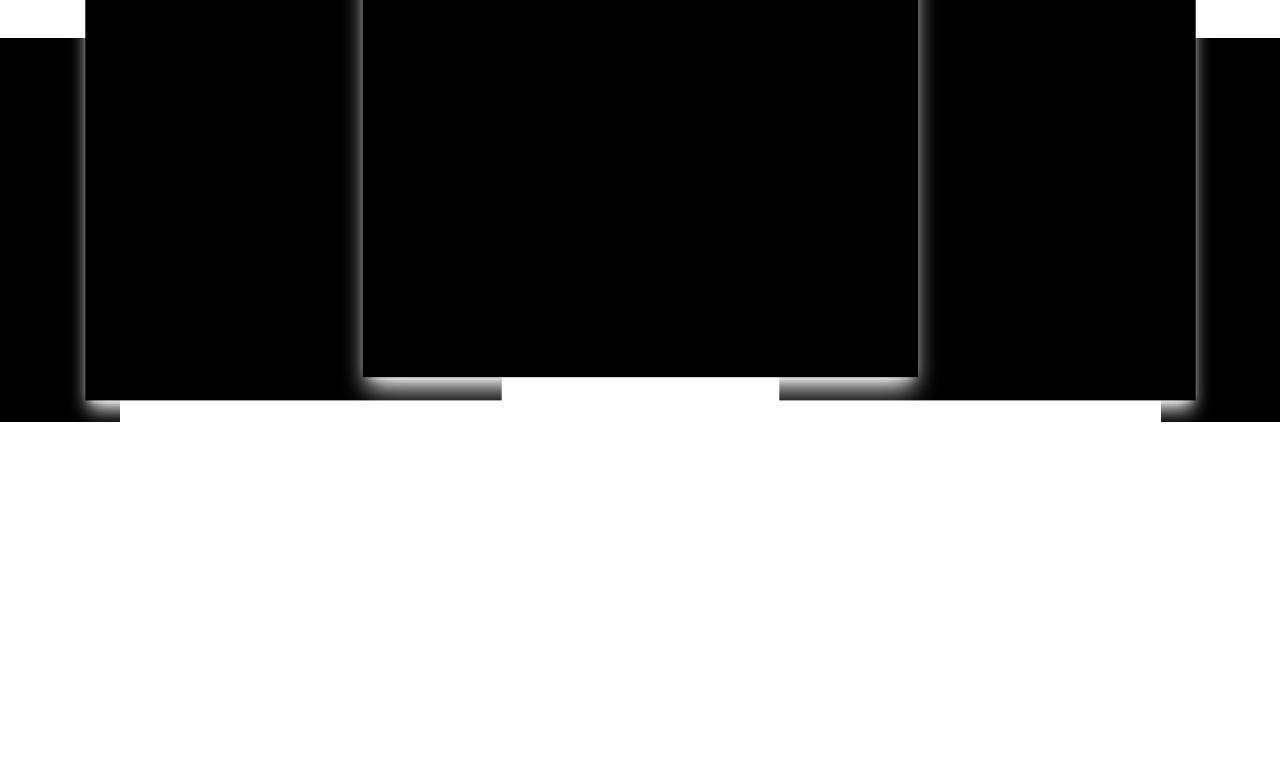
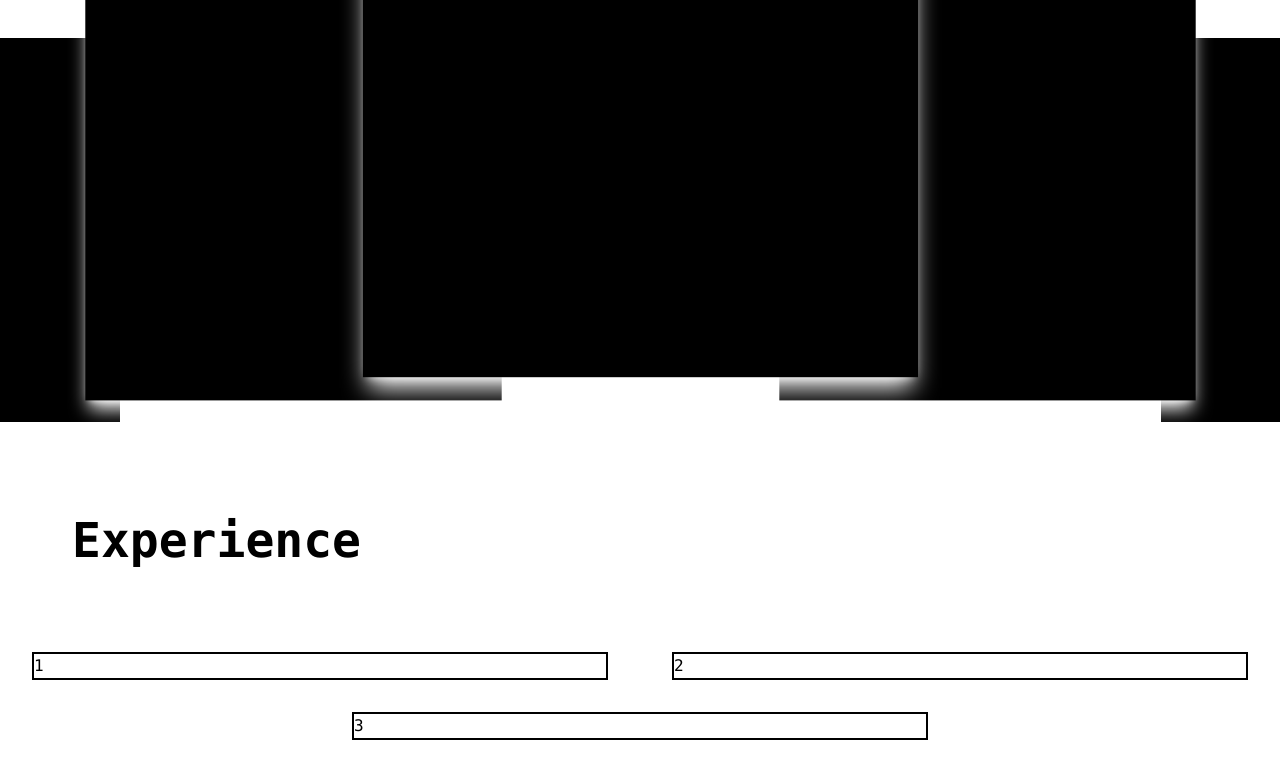
Before and after one commit to OshkarVTec/portfolio_v2, a React (Vite) app: page / in a window 1280 px wide. Shown: the part 1212-1990 px from the top of the page. Before the commit the page ends 1842 px from the top, so only its background shows below. Built offline with nearby package versions, Linux system fonts and the light colour scheme.

Commit message:
add experience section

```diff
--- a/src/App.tsx
+++ b/src/App.tsx
@@ -1,3 +1,4 @@
+import Experience from "./Experience/Experience";
 import Hero from "./Hero/Hero";
 import Projects from "./Projects/Projects";
 
@@ -6,6 +7,7 @@ function App() {
 		<>
 			<Hero />
 			<Projects />
+			<Experience />
 		</>
 	);
 }
--- /dev/null
+++ b/src/Experience/Experience.tsx
@@ -0,0 +1,14 @@
+import Subtitle from "../common/Subtitle";
+
+export default function Experience() {
+	return (
+		<div className="h-screen">
+			<Subtitle>Experience</Subtitle>
+			<div className="flex flex-wrap justify-around">
+				<div className="border-2 border-black w-[45%] m-4">1</div>
+				<div className="border-2 border-black w-[45%] m-4">2</div>
+				<div className="border-2 border-black w-[45%] m-4">3</div>
+			</div>
+		</div>
+	);
+}
```
